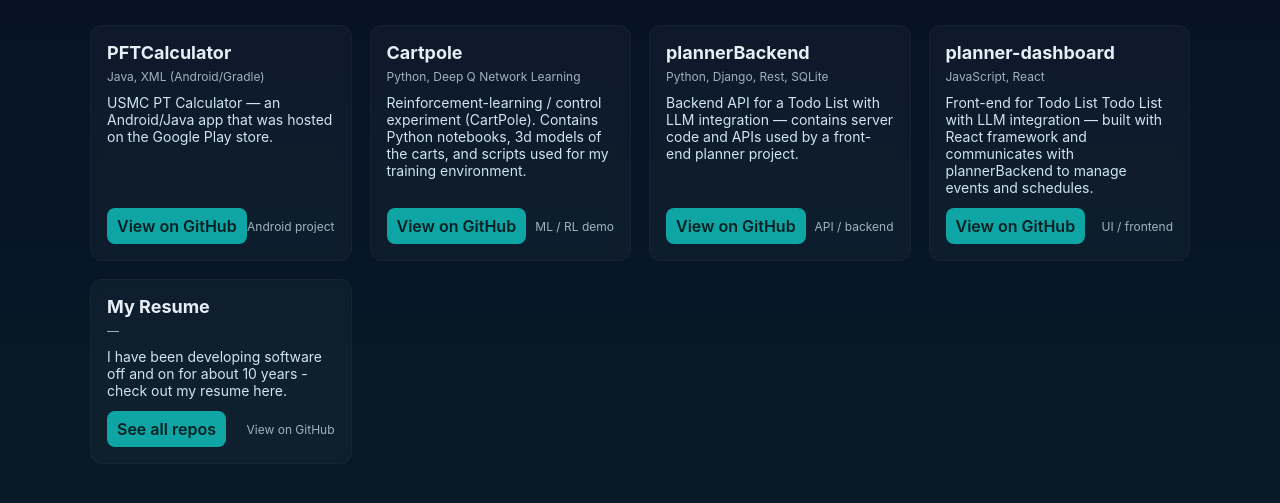
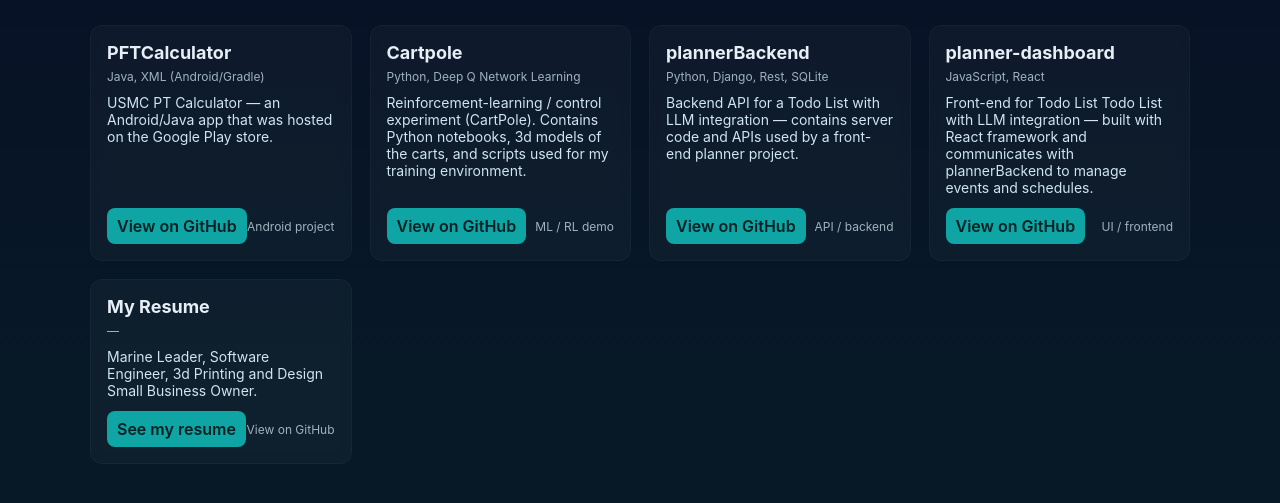
Before and after one commit to hcknbrgr/hcknbrgr.github.io, a plain HTML site: page index.html in a window 1280 px wide. Shown: the part 119-622 px from the top of the page. Drawn offline with Linux system fonts and the light colour scheme.

Commit message:
Profile details update

```diff
--- a/index.html
+++ b/index.html
@@ -79,9 +79,9 @@
         <div>
           <h3>My Resume</h3>
           <div class="lang">—</div>
-          <p class="desc">I have been developing software off and on for about 10 years - check out my resume here.</p>
+          <p class="desc">Marine Leader, Software Engineer, 3d Printing and Design Small Business Owner.</p>
         </div>
-        <div class="meta"><a class="btn" href="https://hcknbrgr.github.io/profile.html" target="_blank">See all repos</a><div style="font-size:12px;color:#9fb3be">View on GitHub</div></div>
+        <div class="meta"><a class="btn" href="https://hcknbrgr.github.io/profile.html" target="_blank">See my resume</a><div style="font-size:12px;color:#9fb3be">View on GitHub</div></div>
       </article>
 
     </section>
```
